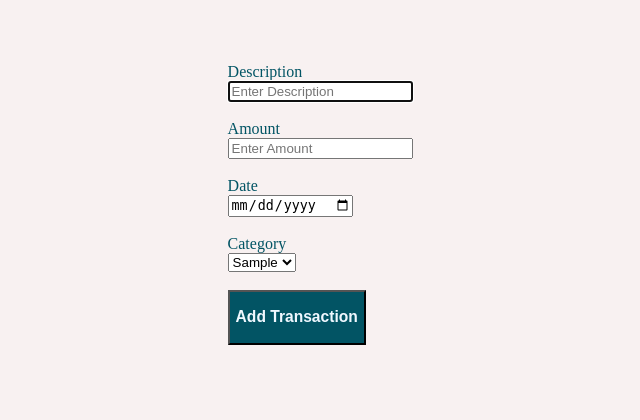
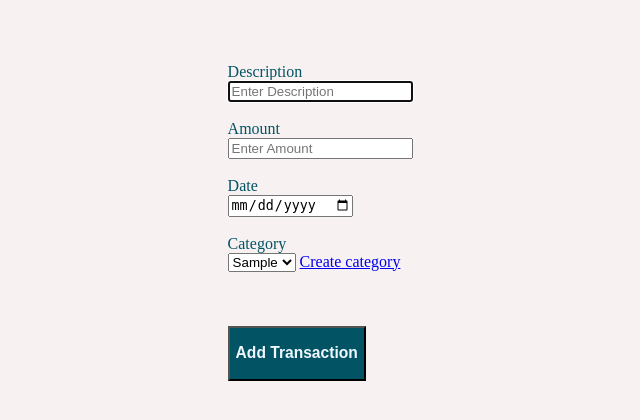
Before and after one commit to baliga04/team-sloth, a Flask app: page /add_transaction in a window 1280 px wide. Shown: the top 420 px of the page, without its empty margins (286-926 px from the left). Run offline with Flask 3, Linux system fonts and the light colour scheme; the visitor is signed in with stand-in values (Sample User, id 1); tables that the repository leaves empty hold one stand-in row (values such as "Sample post").

Commit message:
create category

```diff
--- a/backend1/app.py
+++ b/backend1/app.py
@@ -435,6 +435,10 @@ def view_master_table():
                            total_expense_plan=total_expense_plan
                            )
 
+    @app.route('\create_category')
+    def create_category():
+        return render_template('create_category.html')
+
 
 if __name__=='__main__':
     app.run(debug=True)
--- a/backend1/templates/addTransaction.html
+++ b/backend1/templates/addTransaction.html
@@ -33,7 +33,7 @@
         </select>
         <!-- Option to add a new category, @nanditha023 please check -->
         <!-- The button is submitting the form but we want it to redirect to create_category.html -->
-        <!-- <a href="{{url_for('create_category')}}"></a><button style="color:aliceblue; background-color:#025464;" ><h3>Add Category</h3></button></a><br><br> -->
+        <a href="{{url_for('create_category')}}">Create category</a><br><br>
         <br><br>
         <!-- Type is auto decided by the category. Eg: If the category Food is an expense and is chosen, this transaction will be an expense -->
         <!-- <p style="color:#025464;">Select Type</p>
--- a/backend1/templates/transaction.html
+++ b/backend1/templates/transaction.html
@@ -60,6 +60,7 @@
         <form action="{{url_for('view_transactions')}}" method="POST">
             <input type="search" placeholder="Search Transactions by Name, Date, Amount ..." name="searchfield" class="searchfield"/>
         </form>
+
         <a href="{{url_for('add_transaction')}}"><input type="submit" value="Add Transaction" style="margin-left:75%;"></a>
         <a href="{{url_for('edit')}}"><input type="submit" value="Edit" ></a>
         <a href="{{url_for('delete')}}"><input type="submit" value="Delete"></a><br>
```
Also changed, not shown: 1 other file.
